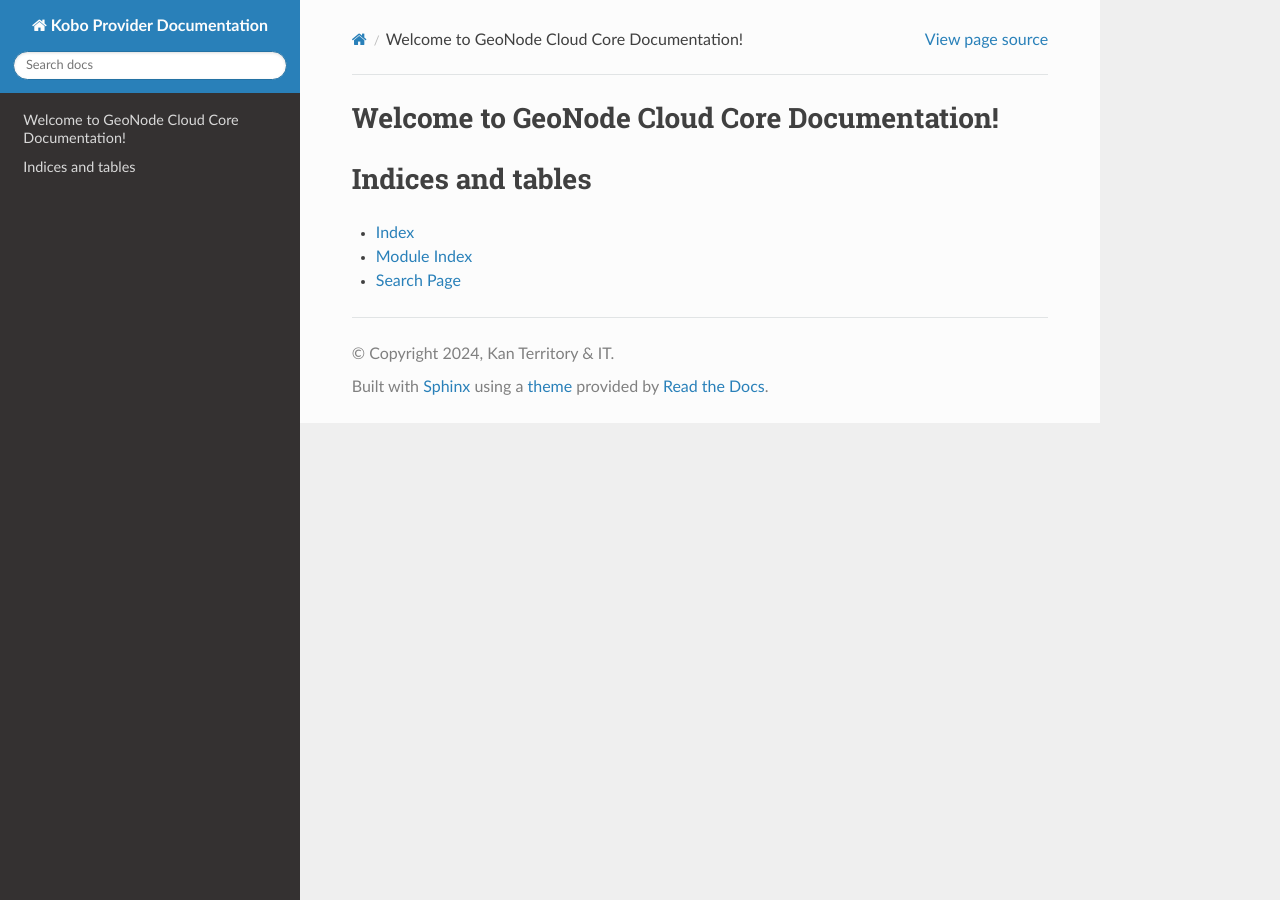
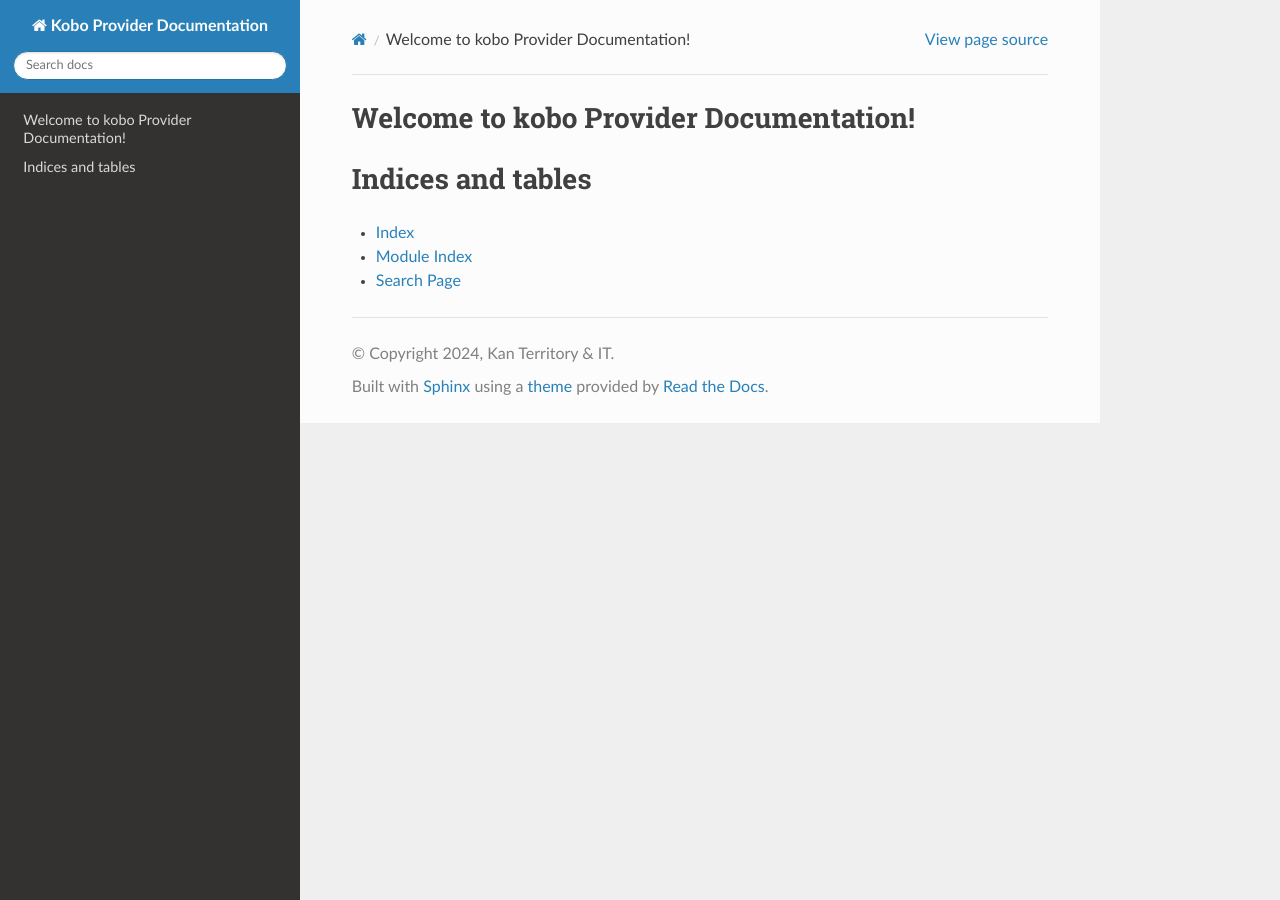
Before and after one commit to Kan-T-IT/kobo_provider_documentation, a Sphinx documentation site: the page built from docs/source/index.rst, in a window 1280 px wide. Built offline with Sphinx 7.4.7 and the Read the Docs theme 3.1.0, drawn with Linux system fonts in a browser that asks for light colours.

Commit message:
Update index.rst

```diff
--- a/docs/source/index.rst
+++ b/docs/source/index.rst
@@ -1,8 +1,8 @@
-.. geonode-cloud-core documentation master file, created by sphinx-quickstart
+.. kobo-provider documentation master file, created by sphinx-quickstart
    You can adapt this file completely to your liking, but it should at least
    contain the root `toctree` directive.
 
-Welcome to GeoNode Cloud Core Documentation!
+Welcome to kobo Provider Documentation!
 ============================================
 
 .. toctree::
```
